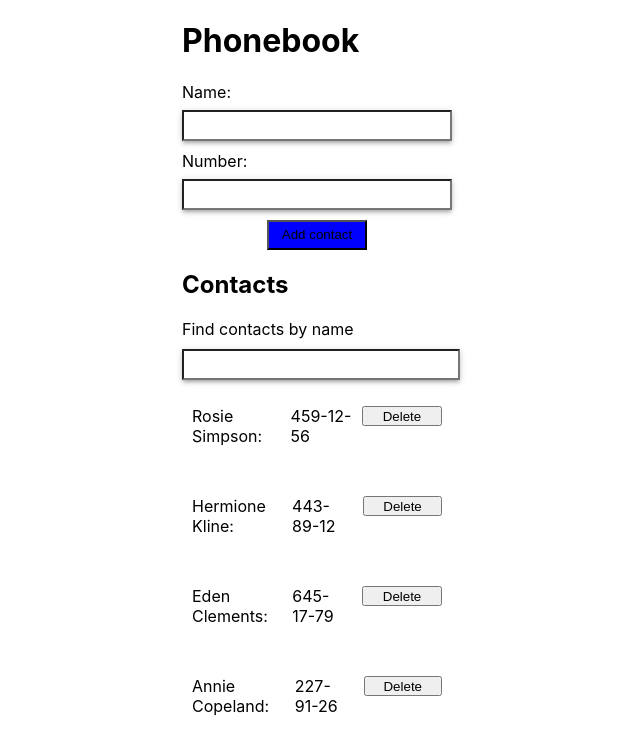
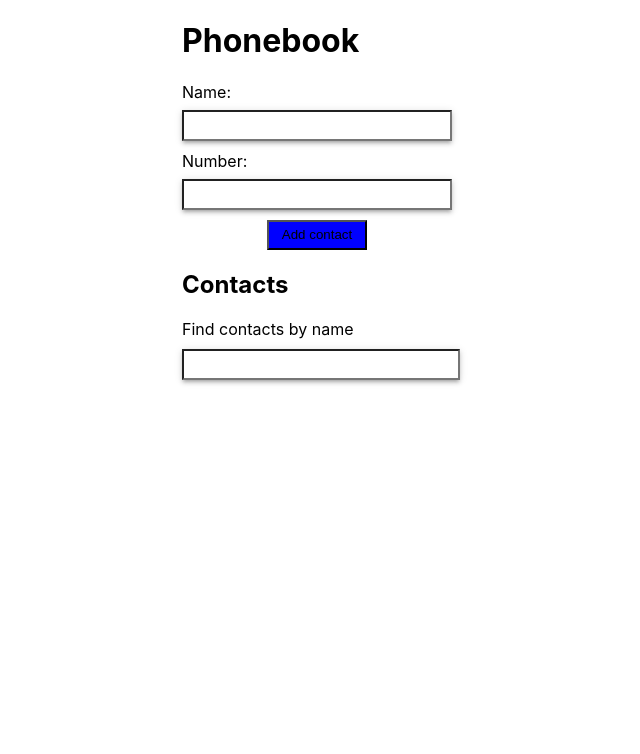
Before and after one commit to OlenkaPasko/goit-react-hw-03-phonebook, a React (Create React App) app: page / in a window 1280 px wide. Shown: the top 754 px of the page, without its empty margins (323-963 px from the left). Built offline with nearby package versions, Linux system fonts and the light colour scheme.

Commit message:
Update App.jsx

```diff
--- a/src/components/App.jsx
+++ b/src/components/App.jsx
@@ -9,12 +9,7 @@ import { Container } from './App.styled';
 
 export class App extends Component {
   state = {
-    contacts: [
-      { id: 'id-1', name: 'Rosie Simpson', number: '459-12-56' },
-      { id: 'id-2', name: 'Hermione Kline', number: '443-89-12' },
-      { id: 'id-3', name: 'Eden Clements', number: '645-17-79' },
-      { id: 'id-4', name: 'Annie Copeland', number: '227-91-26' },
-    ],
+    contacts: [],
     filter: '',
     name: '',
     number: '',
@@ -25,14 +20,12 @@ export class App extends Component {
     //console.log(savedContacts);
     if (savedContacts !== null) {
       const parsedContacts = JSON.parse(savedContacts);
-      this.setState({ contacts: parsedContacts });
-      return;
+      if (parsedContacts) this.setState({ contacts: parsedContacts });
     }
-    //this.setState({ contacts: parsedContacts });
   }
 
   componentDidUpdate(_, prevState) {
-    console.log(prevState.contacts);
+    //console.log(prevState.contacts);
     if (this.state.contacts !== prevState.contacts) {
       localStorage.setItem('contacts', JSON.stringify(this.state.contacts));
     }
```
